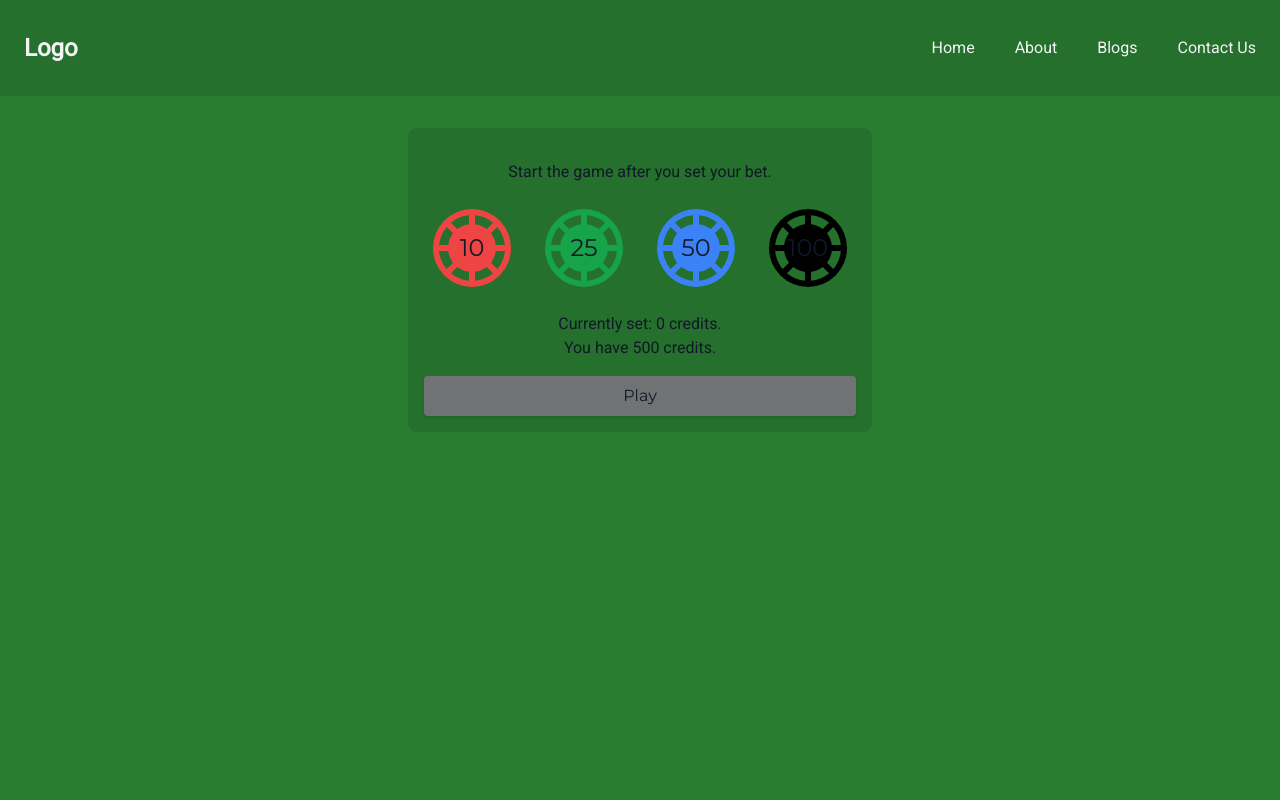
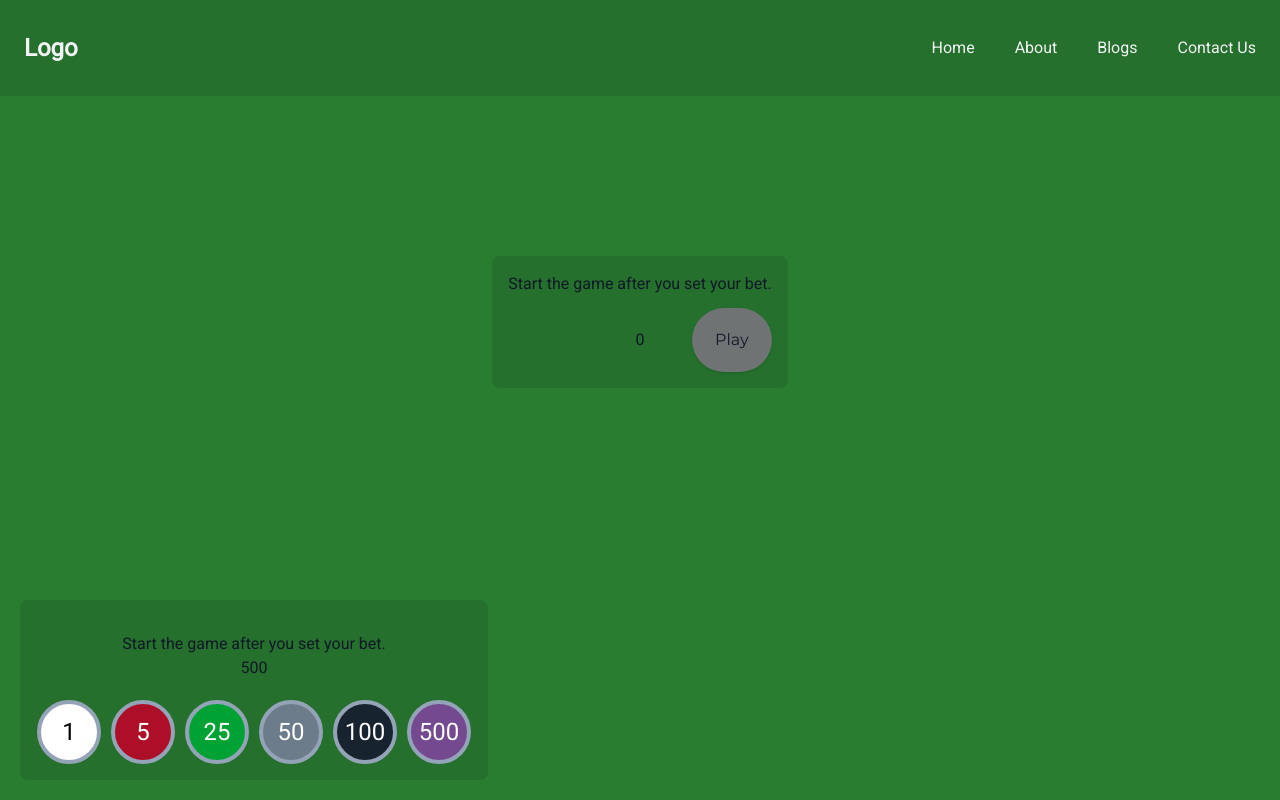
Before and after one commit to antbou/AWA1_BLACKJACK, a Vue app: page /game in a window 1280 px wide. Built offline with nearby package versions, Linux system fonts and the light colour scheme.

Commit message:
Update gamepage

```diff
--- a/src/components/game/DisplayCredits.vue
+++ b/src/components/game/DisplayCredits.vue
@@ -1,9 +1,4 @@
-<template>
-  <div class="flex flex-col items-center">
-    <p>Currently set: {{ currentlyCreditsSet }} credits.</p>
-    <p>You have {{ currentCredits }} credits.</p>
-  </div>
-</template>
+<template>{{ currentlyCreditsSet }} $</template>
 
 <script setup lang="ts">
 import { useCreditStore } from "@/store/credits";
--- a/src/components/game/GameBet.vue
+++ b/src/components/game/GameBet.vue
@@ -1,54 +1,55 @@
 <template>
-  <TheCard>
+  <!-- <div class="flex items-center"> -->
+  <TheCard class="mt-16 sm:mt-32 flex items-center flex-col">
+    <!-- <div class="m-50"> -->
+    <div class="flex flex-col items-center mb-2">
+      <p>Start the game after you set your bet.</p>
+    </div>
+
+    <div
+      class="grid grid-rows-2 sm:grid-rows-1 grid-cols-2 sm:grid-cols-3 gap-x-3 place-items-center mt-3 gap-y-4"
+    >
+      <div class="place-self-end">
+        <PhPokerChipFill
+          v-if="currentlyCreditsSet >= 1"
+          :variant="getLastTokenPlayed().variant"
+          :value="getLastTokenPlayed().value"
+          @click="remove()"
+          :disabled="!canRemove()"
+        />
+      </div>
+      <div class="w-full sm:text-center text-left">
+        {{ currentlyCreditsSet }}
+      </div>
+
+      <TheButton
+        class="font-montserrat sm:w-full sm:h-16 w-2/4 h-12 col-span-2 sm:col-span-1 rounded-full"
+        :disabled="currentlyCreditsSet <= 0"
+        @click="startGame"
+        >Play</TheButton
+      >
+    </div>
+  </TheCard>
+  <TheCard class="absolute sm:bottom-5 sm:left-5 bottom-2 left-2">
     <div class="flex flex-col">
       <div class="flex flex-col items-center mb-2">
         <p class="text-4xl md:text-5xl mb-4"></p>
         <p>Start the game after you set your bet.</p>
+        {{ currentCredits }}
       </div>
-      <div class="grid grid-cols-4 md:gap-4 my-2">
-        <PhPokerChipFill
-          class="md:col-span-1"
-          :class="currentCredits < 10 ? 'fill-gray-600' : 'fill-red-500'"
-          :value="10"
-          @click="setCredits(10)"
-        />
-        <PhPokerChipFill
-          class="md:col-span-1"
-          :class="currentCredits < 25 ? 'fill-gray-600' : 'fill-green-600'"
-          :value="25"
-          @click="setCredits(25)"
-        />
-        <PhPokerChipFill
-          class="md:col-span-1"
-          :class="currentCredits < 50 ? 'fill-gray-600' : 'fill-blue-500'"
-          :value="50"
-          @click="setCredits(50)"
-        />
-        <PhPokerChipFill
-          class="md:col-span-1"
-          :class="currentCredits < 100 ? 'fill-gray-600' : 'fill-black'"
-          :value="100"
-          @click="setCredits(100)"
-        />
-      </div>
-      <DisplayCredits class="my-2" />
-      <div class="grid grid-cols-1 gap-4 mt-2">
-        <TheButton
-          v-if="currentCredits >= 10"
-          class="font-montserrat col-span-1"
-          :disabled="
-            currentlyCreditsSet < 1 || currentCredits < currentlyCreditsSet
-          "
-          @click="startGame"
-          >Play</TheButton
-        >
-        <TheButton
-          v-else
-          class="font-montserrat col-span-1"
-          type="secondary"
-          @click="resetCredits"
-          >Reset Credits</TheButton
-        >
+      <div
+        class="grid grid-rows-2 sm:grid-rows-1 grid-cols-3 sm:grid-cols-6 gap-x-2 place-items-center mt-3 gap-y-2"
+      >
+        <transition-group mode="out-in" name="token" :duration="500">
+          <template v-for="(token, idx) in tokens" :key="idx">
+            <PhPokerChipFill
+              :variant="token.variant"
+              :value="token.value"
+              @click="add(token)"
+            >
+            </PhPokerChipFill>
+          </template>
+        </transition-group>
       </div>
     </div>
   </TheCard>
@@ -62,21 +63,49 @@ import PhPokerChipFill from "@/components/icons/PhPokerChipFill.vue";
 import { useGameStore } from "@/store/game";
 import { useCreditStore } from "@/store/credits";
 import { computed } from "vue";
+import { useTokenStore } from "@/store/token";
+import type { Token } from "@/store/token";
 
 // Using stores
 const gameStore = useGameStore();
 const creditStore = useCreditStore();
+const tokenStore = useTokenStore();
 
 // Credits states
 const currentCredits = computed(() => creditStore.getCredits);
 const currentlyCreditsSet = computed(() => gameStore.getPlayersBet);
 
-// Set credits if you have enough
-const setCredits = (creditsToBeSet: number) => {
-  if (currentCredits.value >= creditsToBeSet) {
-    gameStore.setBet(creditsToBeSet);
+const add = (token: Token) => {
+  if (currentCredits.value >= token.value) {
+    const newBet = currentlyCreditsSet.value + token.value;
+    gameStore.setBet(newBet);
+    subtractPlayerCredits(token.value);
+    tokensPlayed.value.push(token);
   }
 };
+
+// Set credits if you have enough
+// const setCredits = (token: token) => {
+//   if (currentCredits.value >= creditsToBeSet) {
+//     const newBet = currentlyCreditsSet.value + creditsToBeSet;
+//     gameStore.setBet(newBet);
+//     subtractPlayerCredits(creditsToBeSet);
+//     tokensPlayed.value.push(creditsToBeSet);
+//   }
+// };
+
+const disabledTokens = computed(() => {
+  return tokens.value.filter((token) => token.value > currentCredits.value);
+});
+
+const subtractPlayerCredits = (creditsToBeSubtracted: number) => {
+  if (currentCredits.value >= creditsToBeSubtracted) {
+    creditStore.subtractCredits(creditsToBeSubtracted);
+  }
+};
+
+const tokens = computed(() => tokenStore.all);
+const tokensPlayed = computed(() => [] as Token[]);
 
 // Set credits and start game
 const startGame = () => {
@@ -97,4 +126,22 @@ const startGame = () => {
 const resetCredits = () => {
   creditStore.resetCredits();
 };
+
+const getLastTokenPlayed = (): Token => {
+  return tokensPlayed.value[tokensPlayed.value.length - 1];
+};
+
+const remove = () => {
+  const lastTokenPlayed = getLastTokenPlayed();
+  if (lastTokenPlayed) {
+    const newBet = currentlyCreditsSet.value - lastTokenPlayed.value;
+    gameStore.setBet(newBet);
+    creditStore.addCredits(lastTokenPlayed.value);
+    tokensPlayed.value.pop();
+  }
+};
+
+const canRemove = () => {
+  return tokensPlayed.value.length > 0;
+};
 </script>
--- a/src/components/icons/PhPokerChipFill.vue
+++ b/src/components/icons/PhPokerChipFill.vue
@@ -1,33 +1,37 @@
 <template>
-  <div
-    class="w-full relative cursor-pointer transition ease-in-out duration-200 hover:scale-110 font-montserrat select-none"
+  <button
+    class="rounded-full sm:w-16 sm:h-16 w-12 h-12 border-4 border-slate-400 sm:text-2xl text-xs mx-px"
+    :style="{ backgroundColor: bgColor }"
+    :class="textColor"
   >
-    <svg
-      xmlns="http://www.w3.org/2000/svg"
-      xmlns:xlink="http://www.w3.org/1999/xlink"
-      aria-hidden="true"
-      role="img"
-      class="iconify iconify--ph h-18 w-18 md:h-24 md:w-24"
-      preserveAspectRatio="xMidYMid meet"
-      viewBox="0 0 256 256"
-    >
-      <path
-        d="M202.2 200.8a103.8 103.8 0 0 0 0-145.6a2.3 2.3 0 0 0-.7-.7a2.3 2.3 0 0 0-.7-.7a103.8 103.8 0 0 0-145.6 0a2.3 2.3 0 0 0-.7.7a2.3 2.3 0 0 0-.7.7a103.8 103.8 0 0 0 0 145.6l.7.7a2.3 2.3 0 0 0 .7.7a103.8 103.8 0 0 0 145.6 0a2.3 2.3 0 0 0 .7-.7a2.3 2.3 0 0 0 .7-.7ZM40.4 136h24.1a63.6 63.6 0 0 0 13 31.2l-17.1 17.1a87.5 87.5 0 0 1-20-48.3Zm20-64.3l17.1 17.1a63.6 63.6 0 0 0-13 31.2H40.4a87.5 87.5 0 0 1 20-48.3ZM215.6 120h-24.1a63.6 63.6 0 0 0-13-31.2l17.1-17.1a87.5 87.5 0 0 1 20 48.3Zm-48.4-42.5a63.6 63.6 0 0 0-31.2-13V40.4a87.5 87.5 0 0 1 48.3 20Zm-47.2-13a63.6 63.6 0 0 0-31.2 13L71.7 60.4a87.5 87.5 0 0 1 48.3-20Zm-31.2 114a63.6 63.6 0 0 0 31.2 13v24.1a87.5 87.5 0 0 1-48.3-20Zm47.2 13a63.6 63.6 0 0 0 31.2-13l17.1 17.1a87.5 87.5 0 0 1-48.3 20Zm42.5-24.3a63.6 63.6 0 0 0 13-31.2h24.1a87.5 87.5 0 0 1-20 48.3Z"
-      />
-    </svg>
-    <span class="absolute inset-0 text-2xl flex items-center justify-center">{{
-      props.value
-    }}</span>
-  </div>
+    {{ props.value }}
+  </button>
 </template>
 
 <script setup lang="ts">
-// Icon: poker-chip-fill
-// https://icones.js.org/collection/all?s=poker
+import { useTokenStore } from "@/store/token";
+import { computed } from "vue";
+import type { ColorVariants } from "@/store/token";
+
+const tokenStore = useTokenStore();
+
 const props = defineProps({
   value: {
     type: Number,
     default: 0,
   },
+  variant: {
+    type: String,
+    required: true,
+  },
+});
+
+const bgColor = computed(() => {
+  return tokenStore.tokenColor(props.variant as ColorVariants);
+});
+
+const textColor = computed(() => {
+  console.log(props.variant);
+  return props.variant === "light" ? "text-black  " : "text-white";
 });
 </script>
--- /dev/null
+++ b/src/store/token.ts
@@ -0,0 +1,46 @@
+import { defineStore } from "pinia";
+
+export type ColorVariants =
+  | "light"
+  | "red"
+  | "green"
+  | "blue"
+  | "dark"
+  | "purple";
+
+export type Token = {
+  value: number;
+  variant: ColorVariants;
+  border?: ColorVariants;
+};
+
+export const useTokenStore = defineStore({
+  id: "token-store",
+  state: () => ({
+    tokens: [
+      { value: 1, variant: "light", border: "info" },
+      { value: 5, variant: "red" },
+      { value: 25, variant: "green" },
+      { value: 50, variant: "blue" },
+      { value: 100, variant: "dark" },
+      { value: 500, variant: "purple" },
+    ] as Token[],
+    colors: {
+      light: "#FFFFFF",
+      red: "#AE0F28",
+      green: "#00A333",
+      blue: "#6D7C8A",
+      dark: "#17232E",
+      purple: "#75498F",
+      gold: "#E6AE03",
+    },
+  }),
+  getters: {
+    all(state) {
+      return state.tokens;
+    },
+    token: (state) => (value: number) =>
+      state.tokens.filter((t) => t.value === value).pop(),
+    tokenColor: (state) => (variant: ColorVariants) => state.colors[variant],
+  },
+});
```
